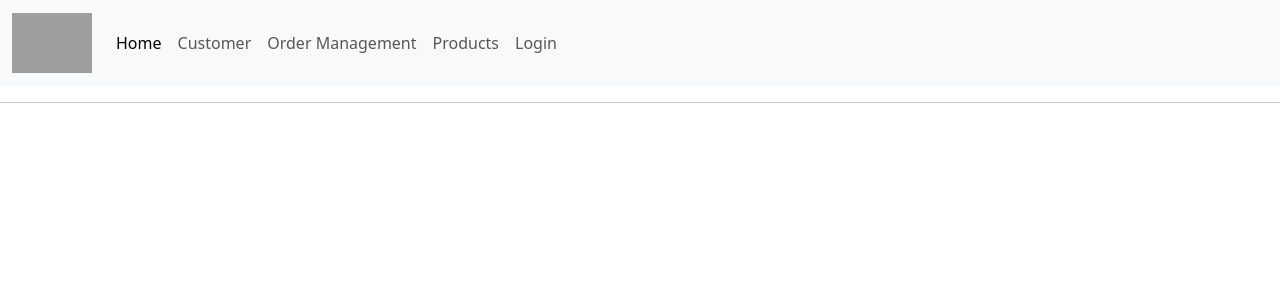
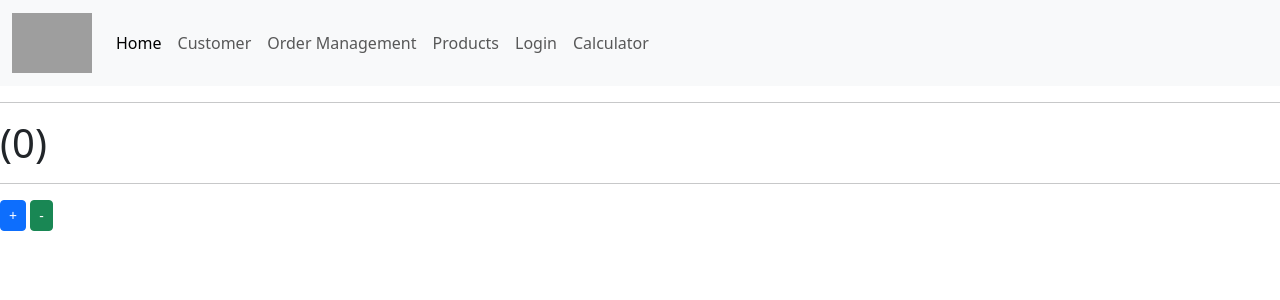
Before and after one commit to AkelaDumindu/React_Simple_POS_System, a React (Vite) app in the folder simple_react_crud/: page /calc in a window 1280 px wide. Shown: the top 300 px of the page. Built offline with nearby package versions, Linux system fonts and the light colour scheme; grey boxes are pictures that could not be loaded.

Commit message:
used redux

```diff
--- a/simple_react_crud/package.json
+++ b/simple_react_crud/package.json
@@ -10,6 +10,7 @@
     "preview": "vite preview"
   },
   "dependencies": {
+    "@reduxjs/toolkit": "^2.2.5",
     "axios": "^1.7.2",
     "bootstrap": "^5.3.3",
     "chart.js": "^4.4.3",
@@ -19,6 +20,7 @@
     "react-chartjs-2": "^5.2.0",
     "react-charts": "^3.0.0-beta.57",
     "react-dom": "^18.2.0",
+    "react-redux": "^9.1.2",
     "react-router-dom": "^6.23.1"
   },
   "devDependencies": {
--- a/simple_react_crud/src/App.tsx
+++ b/simple_react_crud/src/App.tsx
@@ -6,6 +6,7 @@ import Order from "./components/Order";
 import Product from "./components/Product";
 import Login from "./components/Login";
 import Signup from "./components/Signup";
+import Calculator from "./components/Calculator";
 
 function App() {
 
@@ -38,6 +39,9 @@ function App() {
         <li className="nav-item">
           <Link className="nav-link" aria-disabled="true" to={"/Login"}>Login</Link>
         </li>
+        <li className="nav-item">
+          <Link className="nav-link" aria-disabled="true" to={"/calc"}>Calculator</Link>
+        </li>
       </ul>
     </div>
   </div>
@@ -52,6 +56,7 @@ function App() {
             <Route path="/Product" element={<Product/>} />
             <Route path="/Login" element={<Login/>} />
             <Route path="/Signup" element={<Signup/>} />
+            <Route path="/calc" element={<Calculator/>} />
           </Routes>
         </div>
       </Router>
--- /dev/null
+++ b/simple_react_crud/src/components/Calculator.tsx
@@ -0,0 +1,19 @@
+import React from "react";
+import {useDispatch, useSelector} from 'react-redux';
+import {RootState} from '../state/store.ts';
+import {increment, decrement} from '../state/calc/calculatorManager.ts';
+const Calculator:React.FC = ()=>{
+
+    const counter = useSelector((state: RootState)=>state.calculator.value);
+    const dispatch = useDispatch();
+    return(
+        <>
+        <h1>({counter})</h1>
+            <hr/>
+            <button onClick={()=>dispatch(increment())} className='btn btn-primary btn-sm'>+</button>
+            &nbsp;
+            <button onClick={()=>dispatch(decrement())}  className='btn btn-success btn-sm'>-</button>
+        </>
+    )
+};
+export default Calculator;
--- a/simple_react_crud/src/components/Signup.tsx
+++ b/simple_react_crud/src/components/Signup.tsx
@@ -1,4 +1,4 @@
-import React, { useEffect, useState } from "react";
+import React, { useState } from "react";
 import AxiosInstance  from '../config/axiosInstance';
 import { Link } from "react-router-dom";
 
--- /dev/null
+++ b/simple_react_crud/src/state/calc/calculatorManager.ts
@@ -0,0 +1,24 @@
+import {createSlice} from '@reduxjs/toolkit';
+
+interface ManageCalcState{
+    value:number;
+}
+
+const initialState:ManageCalcState={
+    value:0
+}
+
+const manageSlice = createSlice({
+    name:'calculator',
+    initialState,
+    reducers:{
+        increment:(state)=>{
+            state.value+=1;
+        },
+        decrement:(state)=>{
+            state.value-=1;
+        },
+    }
+});
+export const {increment, decrement} = manageSlice.actions;
+export default manageSlice.reducer;
--- /dev/null
+++ b/simple_react_crud/src/state/store.ts
@@ -0,0 +1,10 @@
+import {configureStore} from '@reduxjs/toolkit';
+import ManageSlice from './calc/calculatorManager';
+export const  store = configureStore({
+    reducer:{
+        calculator:ManageSlice
+    }
+});
+
+export type RootState= ReturnType<typeof store.getState>;
+export type AppDispatch= typeof store.dispatch;
```
Also changed, not shown: simple_react_crud/src/main.tsx (+5 -3 lines), simple_react_crud/src/state/calc/manageSlice.ts (added), 1 other file (tests, documents, lock files or other folders).
